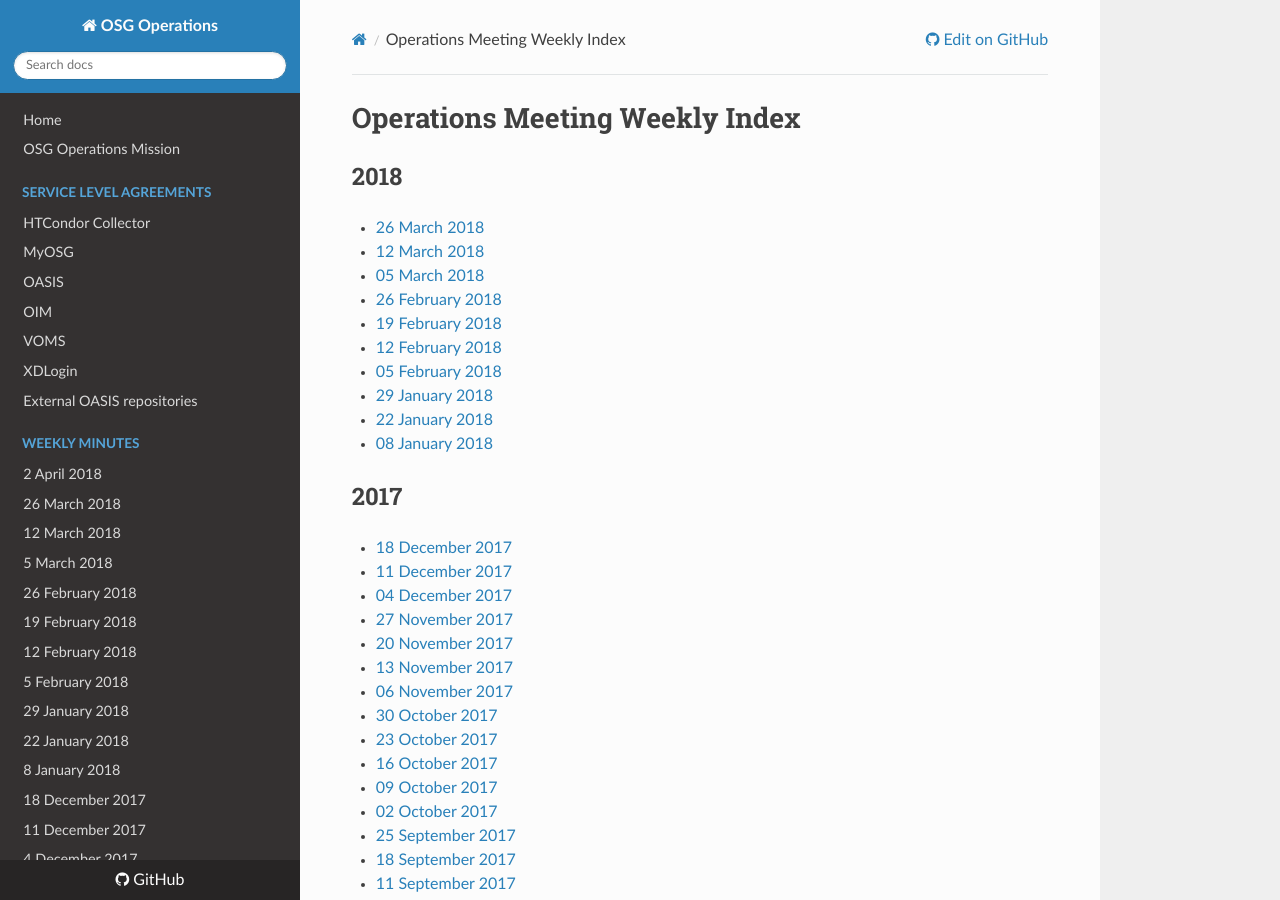
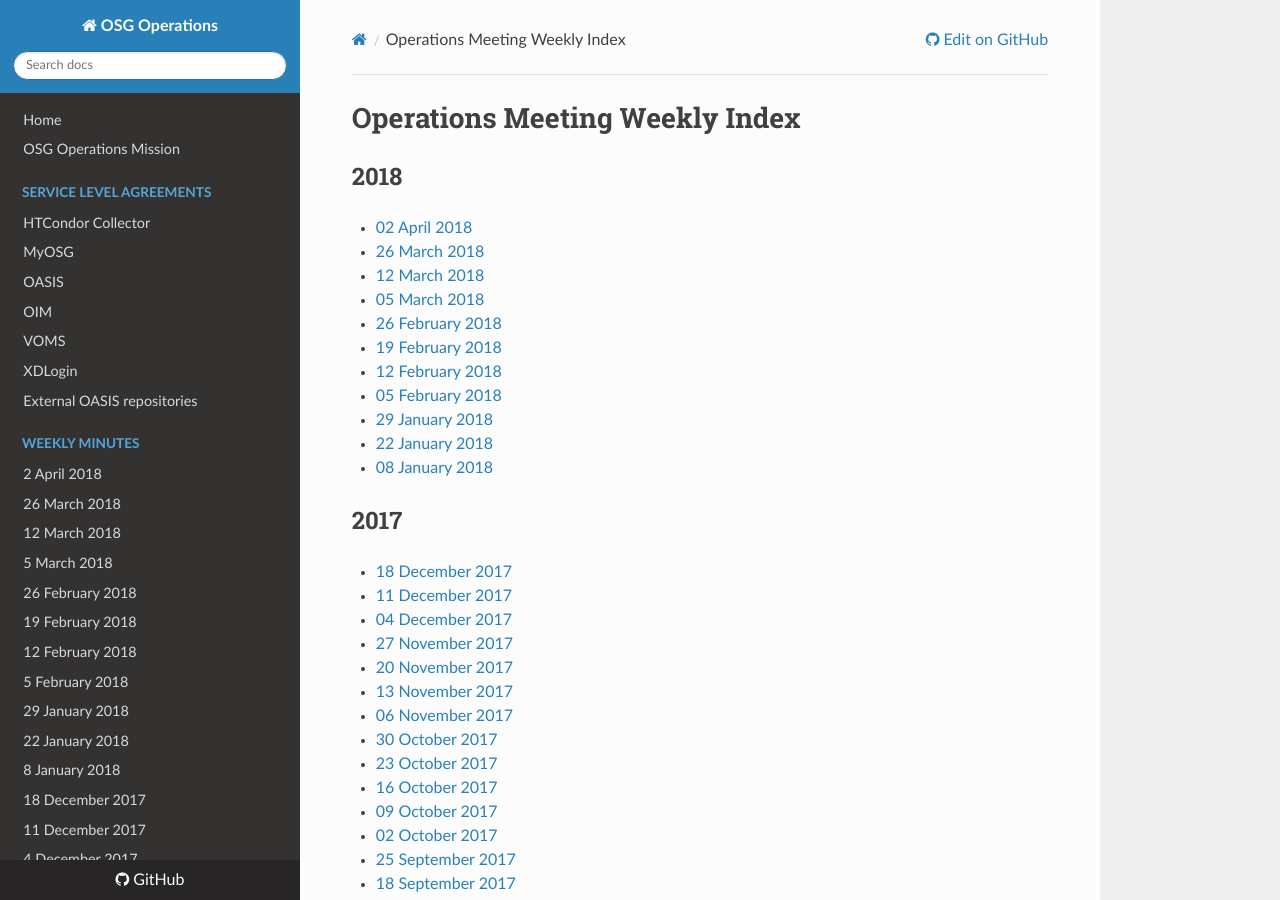
Before and after one commit to osg-htc/operations, an MkDocs documentation site: the page built from docs/WeeklyMinutes/MeetingIndex.md, in a window 1280 px wide and 900 px high. Built offline with MkDocs 1.6.1, drawn with Linux system fonts in a browser that asks for light colours; nearby versions of some CDN libraries; old or Windows-style settings are respelled for this version of MkDocs.

Commit message:
Update MeetingIndex.md

```diff
--- a/docs/WeeklyMinutes/MeetingIndex.md
+++ b/docs/WeeklyMinutes/MeetingIndex.md
@@ -1,6 +1,7 @@
 # Operations Meeting Weekly Index
 
 ## 2018
+   * [02 April 2018](02Apr2018.md)
    * [26 March 2018](26Mar2018.md)
    * [12 March 2018](12Mar2018.md)
    * [05 March 2018](05Mar2018.md)
```
